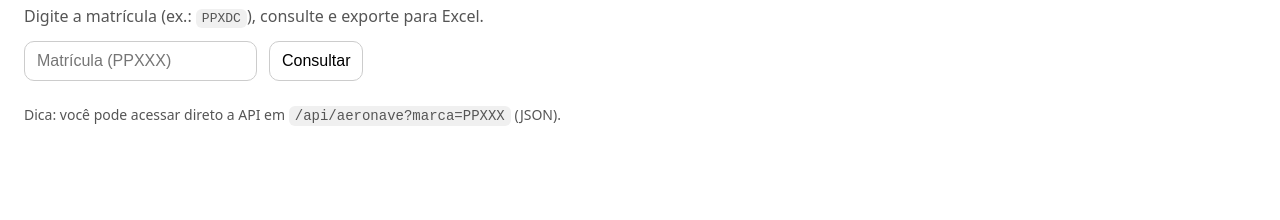
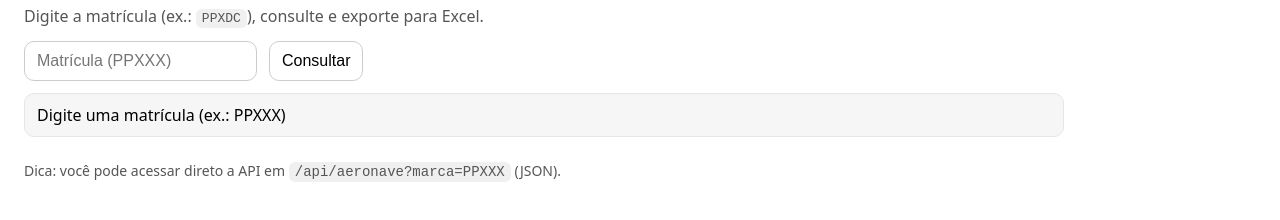
Before and after one commit to luccasalexandre51/Consulta_ANAC, a website: page public/index.html in a window 1280 px wide. Both pictures are taken after a click on the button "Consultar". Shown: the part 70-290 px from the top of the page. Drawn offline with Linux system fonts and the light colour scheme.

Commit message:
Update index.html

```diff
--- a/public/index.html
+++ b/public/index.html
@@ -40,24 +40,31 @@
   <div class="footer muted">
     Dica: você pode acessar direto a API em <code>/api/aeronave?marca=PPXXX</code> (JSON).
   </div>
-
 <script>
   window.addEventListener("DOMContentLoaded", () => {
     const $ = (id) => document.getElementById(id);
 
     const btn = $("btn");
-    if (!btn) {
-      console.error("Botão #btn não encontrado. Confira o id do botão no HTML.");
-      return;
-    }
+    if (!btn) return;
 
     btn.addEventListener("click", async () => {
+      const statusEl = $("status");
+      const outEl = $("out");
+      const xlsEl = $("xls");
+
       const marca = ($("marca")?.value || "").trim().toUpperCase();
-      if (!marca) { $("status").textContent = "Digite uma matrícula (ex.: PPXXX)"; return; }
 
-      $("status").textContent = "Consultando...";
-      $("out").innerHTML = "";
-      $("xls").style.display = "none";
+      // sempre mostra a área de status quando houver mensagem
+      statusEl.style.display = "block";
+
+      if (!marca) {
+        statusEl.textContent = "Digite uma matrícula (ex.: PPXXX)";
+        return;
+      }
+
+      statusEl.textContent = "Consultando...";
+      outEl.innerHTML = "";
+      xlsEl.style.display = "none";
 
       try {
         const r = await fetch(`/api/aeronave?marca=${encodeURIComponent(marca)}`);
@@ -65,24 +72,24 @@
 
         if (j.error) throw new Error(j.error);
 
-        $("status").textContent = `OK — ${j.marca}`;
+        statusEl.textContent = `OK — ${j.marca}`;
 
         const rows = Object.entries(j.fields || {})
           .map(([k,v]) => `<tr><td>${k}</td><td>${v}</td></tr>`)
           .join("");
 
-        $("out").innerHTML = `
+        outEl.innerHTML = `
           <table>
             <thead><tr><th>Campo</th><th>Valor</th></tr></thead>
             <tbody>${rows || `<tr><td colspan="2">Nenhum dado encontrado</td></tr>`}</tbody>
           </table>
         `;
 
-        $("xls").href = `/api/aeronave.xlsx?marca=${encodeURIComponent(marca)}`;
-        $("xls").style.display = "inline-block";
+        xlsEl.href = `/api/aeronave.xlsx?marca=${encodeURIComponent(marca)}`;
+        xlsEl.style.display = "inline-block";
       } catch (e) {
         console.error(e);
-        $("status").textContent = "Falhou: " + (e?.message || e);
+        statusEl.textContent = "Falhou: " + (e?.message || e);
       }
     });
   });
```
